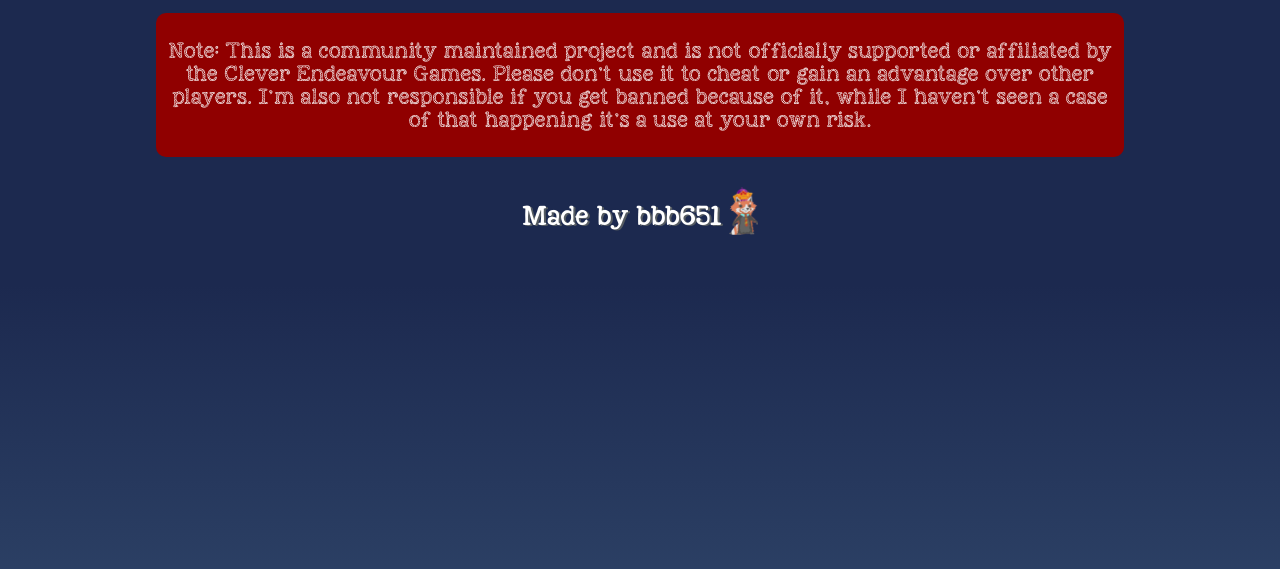
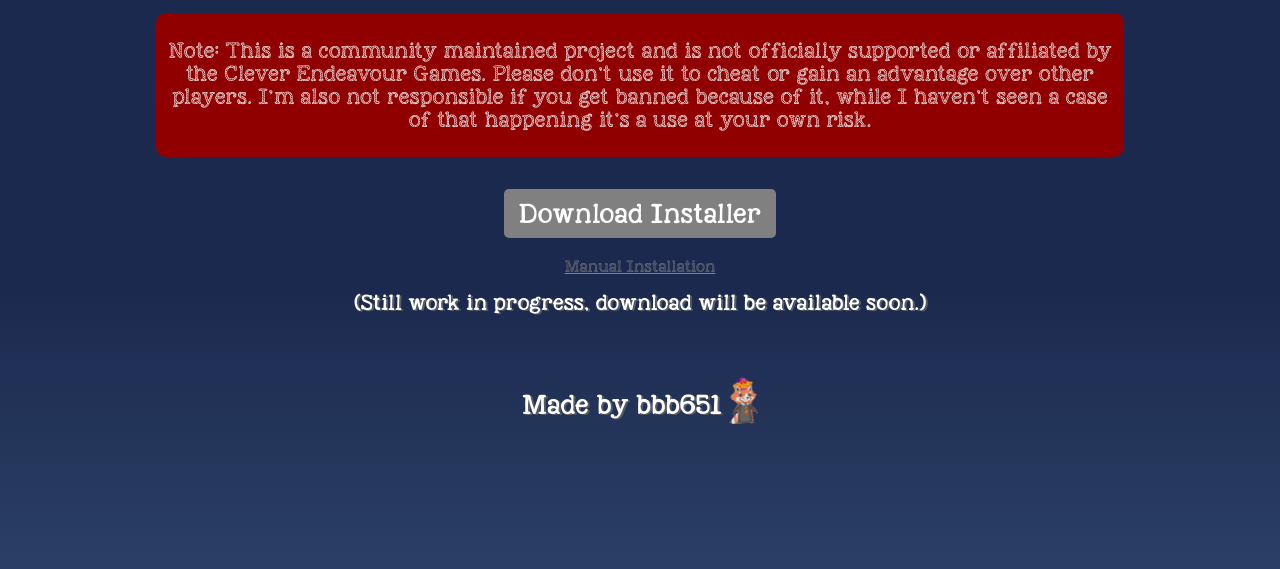
Before and after one commit to UltimateModLoader/UltimateModLoader.github.io, a plain HTML site: page index.html in a window 1280 px wide. Shown: the part 115-684 px from the top of the page. Drawn offline with Linux system fonts and the light colour scheme.

Commit message:
Added (disabled) downloads

```diff
--- a/index.html
+++ b/index.html
@@ -19,6 +19,11 @@
 				players. I'm also not responsible if you get banned because of it, while I haven't seen a case of that
 				happening it's a use at your own risk.</p>
 		</div>
+		<div class="download">
+			<button disabled href="about:blank" target="_blank">Download Installer</button>
+			<a class="manual-install" href="about:blank" target="_blank">Manual Installation</a>
+			<p>(Still work in progress, download will be available soon.)</p>
+		</div>
 	</main>
 	<footer>
 		<p>Made by bbb651
--- a/style.css
+++ b/style.css
@@ -16,6 +16,27 @@
 	text-shadow: 2px 1px #555B61;
 }
 
+button {
+	align-self: center;
+	display: block;
+	background-color: #4CAF50;
+	border: none;
+	color: white;
+	padding: 10px 15px;
+	margin-bottom: 1em;
+	border-radius: 5px;
+	text-align: center;
+	text-decoration: none;
+	font-size: 1.25em;
+	font-family: KgNextToMeSolid;
+	cursor: pointer;
+}
+
+button:disabled {
+	background-color: gray;
+	cursor: not-allowed;
+}
+
 main {
 	text-align: center;
 }
@@ -23,14 +44,14 @@
 footer {
 	display: inline;
 	text-align: center;
-	margin-top: 1rem;
+	margin-top: 1em;
 	font-size: 1.25em;
 }
 
 .warning-container {
 	background: rgb(144, 0, 0);
 	width: 75%;
-	margin: 0 auto;
+	margin: 1em auto;
 	padding: 10px;
 	border-radius: 10px;
 }
@@ -40,6 +61,19 @@
 	font-family: KgNextToMeSketched;
 }
 
+.download {
+	display: flex;
+	flex-direction: column;
+	padding: 1em;
+}
+
+.manual-install {
+	color: gray;
+	text-shadow: none;
+	font-size: 0.75em;
+	font-family: KgNextToMeSketched;
+}
+
 .avatar {
 	position: relative;
 	height: 3rem;
```
